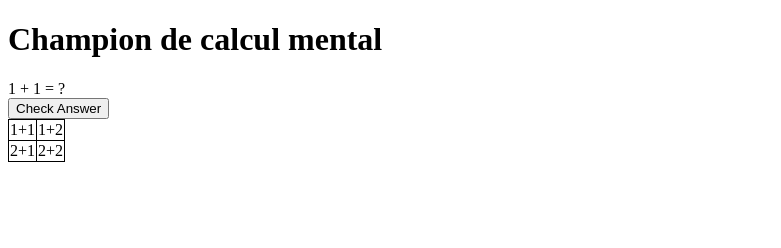
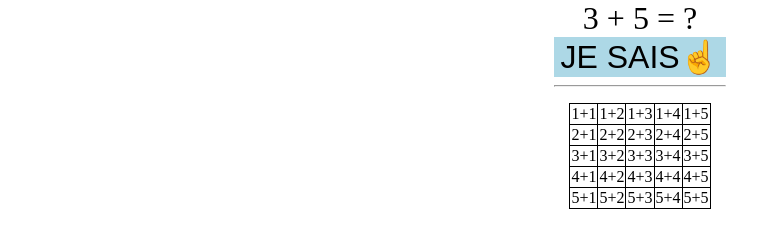
Before and after one commit to Keirua/champion-maths, a plain HTML site: page index.html in a window 1280 px wide. Both pictures are taken after a click on the button "1..5 + 1..5". Shown: the whole page, without its empty margins (0-781 px from the left). Drawn offline with Linux system fonts and the light colour scheme.

Commit message:
styling...?

```diff
--- a/index.html
+++ b/index.html
@@ -11,9 +11,35 @@
       }
       #score-table table {
         border-collapse:collapse;
+        margin: 0 auto;
+        margin-top:  1em;
       }
       #score-table table td {
         border:1px solid black;
+      }
+      html, body {
+          height: 100%;
+      }
+
+      html {
+          display: table;
+          margin: auto;
+      }
+
+      body {
+          display: table-cell;
+          /*vertical-align: top;*/
+          text-align: center;
+      }
+      #problem, #check-btn, #success-btn, #failure-btn {
+        font-size:  2em;
+      }
+      #check-btn { background: lightblue; }
+      #success-btn { background: green; }
+      #failure-btn { background: orange; }
+      #check-btn, #success-btn, #failure-btn {
+        border: none;
+        border-radius:  5;
       }
 
     </style>
@@ -27,22 +53,20 @@
         <button onclick="startGame('difficult')">6..10 + 6..10</button>
       </div>
       <div id="game-screen" style="display: none;">
-        <h1>Champion de calcul mental</h1>
+        <div id="problem">
+        </div>
+        <button id="check-btn" onclick="checkAnswer()">JE SAIS☝️</button>
 
-        <div id="problem">
-          <!-- Problem will be displayed here -->
-        </div>
-        <button id="check-btn" onclick="checkAnswer()">Check Answer</button>
-
-        <button id="success-btn" onclick="showResult('success')">Success</button>
-        <button id="failure-btn" onclick="showResult('failure')">Failure</button>
+        <button id="success-btn" onclick="showResult('success')">OUI 😁</button>
+        <button id="failure-btn" onclick="showResult('failure')">NON 😭</button>
       </div>
       <div id="result-screen" style="display: none;">
-        <h1>Game Over</h1>
-        <p>Successes: <span id="success-count">0</span></p>
-        <p>Failures: <span id="failure-count">0</span></p>
+        <h1>Bravo !</h1>
+        <p>OUI 😁: <span id="success-count">0</span></p>
+        <p>NON 😭: <span id="failure-count">0</span></p>
       </div>
       <div id="score-table">
+
       </div>
     </div>
     <script>
@@ -54,22 +78,30 @@
       let successes = 0;
       let failures = 0;
       let displayAnswer = false;
-      let mini = 1, maxi = 2;
-      let minj = 1, maxj = 2;
+      let mini = 1, maxi = 5;
+      let minj = 1, maxj = 5;
 
       function startGame(difficulty) {
         currentDifficulty = difficulty;
         displayAnswer = false;
-        pairs = generatePairs(difficulty);
+        setDifficulty(currentDifficulty);
+        pairs = generatePairs(currentDifficulty);
         showGameScreen();
         update_display_result();
         displayNextPair();
         createResultTable();
       }
 
-      function generatePairs(difficulty) {
-        const pairs = [];
+      function setDifficulty(difficulty){
         if(difficulty == 'medium') {
+          mini = 1;
+          maxi = 5;
+          minj = 1;
+          maxj = 5;
+        }
+        if(difficulty == 'medium') {
+          mini = 1;
+          maxi = 5;
           minj = 6;
           maxj = 10;
         }
@@ -79,13 +111,17 @@
           minj = 6;
           maxj = 10;
         }
+      }
+
+      function generatePairs(difficulty) {
+        const pairs = [];
 
         for (let i = mini; i <= maxi; i++) {
           for (let j = minj; j <= maxj; j++) {
             pairs.push({ i, j });
           }
         }
-
+        shuffleArray(pairs);
         return pairs;
       }
 
@@ -151,7 +187,7 @@
 
       function createResultTable() {
             const table = document.getElementById("score-table");
-            let tableHTML = "<table>";
+            let tableHTML = "<hr><table>";
 
             for (let i = mini; i <= maxi; i++) {
                 tableHTML += "<tr>";
@@ -179,6 +215,13 @@
             }
             return false;
         }
+
+        function shuffleArray(arr) {
+          for (let i = arr.length - 1; i > 0; i--) {
+            const j = Math.floor(Math.random() * (i + 1));
+            [arr[i], arr[j]] = [arr[j], arr[i]]; // Swap elements at indices i and j
+          }
+        }
     </script>
   </body>
 </html>
```
